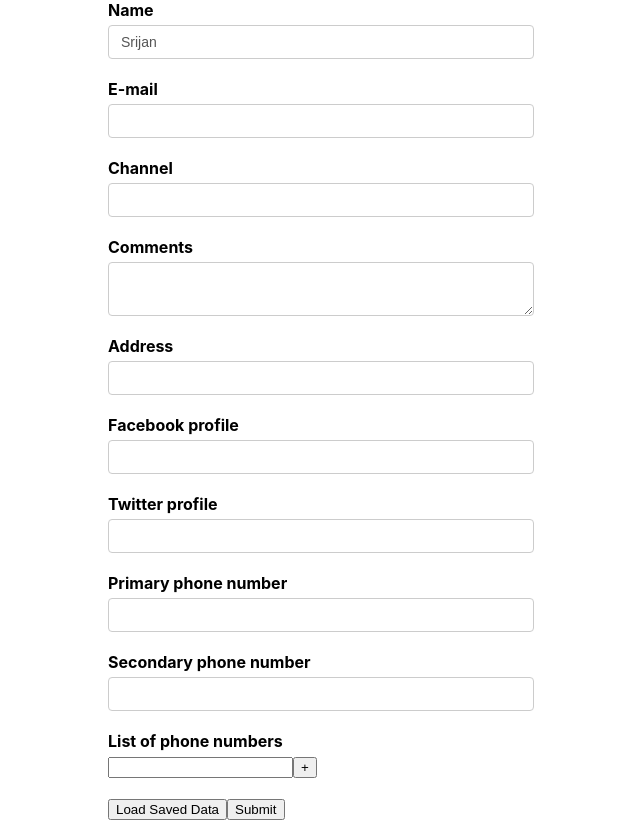
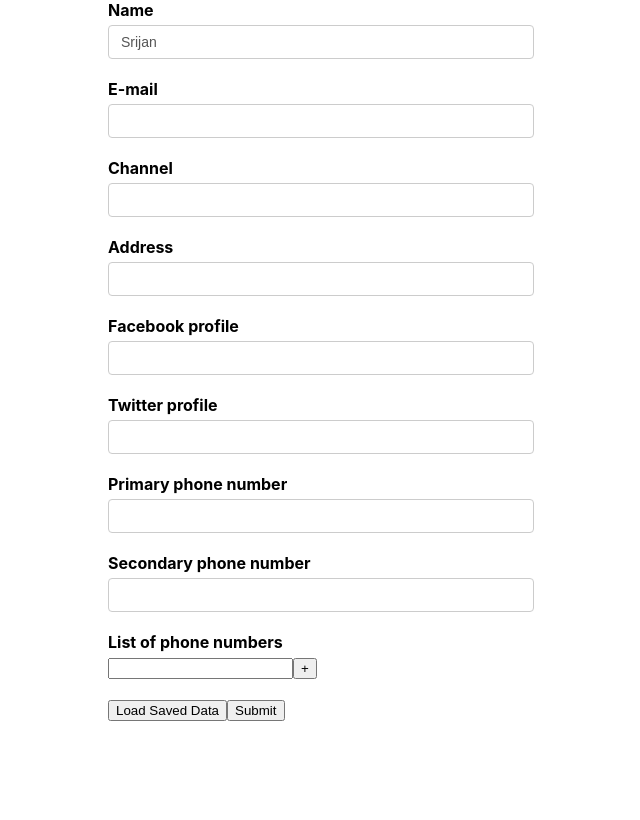
Before and after one commit to SrijanShovit/React-Formik-L, a React (Create React App) app: page / in a window 1280 px wide. Shown: the whole page, without its empty margins (319-959 px from the left). Built offline with nearby package versions, Linux system fonts and the light colour scheme.

Commit message:
reset form data

```diff
--- a/src/components/YoutubeForm.js
+++ b/src/components/YoutubeForm.js
@@ -35,6 +35,7 @@
     console.log('Form data',values)
     console.log('Submit props',onSubmitProps)
     onSubmitProps.setSubmitting(false)
+    onSubmitProps.resetForm()
 }
 
 
@@ -100,16 +101,16 @@
                      <ErrorMessage name="channel"/>
                     </div>
 
-                    <div className="form-control">
+                    {/* <div className="form-control">
                         <label htmlFor="comments">Comments</label>
                         <Field
-                        as="textarea"
-                        // component="textarea"
+                        // as="textarea"
+                        component="textarea"
                         id="comments" name="comments"
                         validate={validationComments}
                         />
                         <ErrorMessage name="comments" components={TextError}/>
-                    </div>
+                    </div> */}
 
                     <div className="form-control">
                         <label htmlFor="address">Address</label>
```
